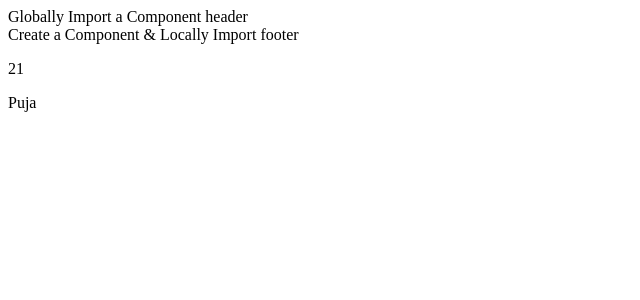
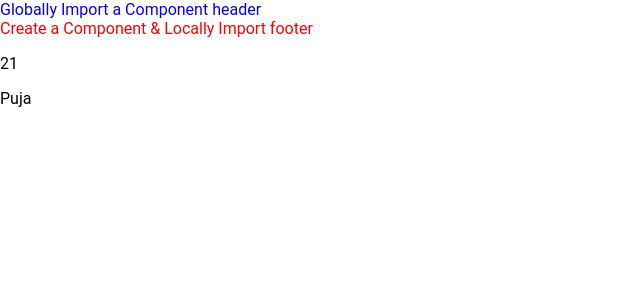
Before and after one commit to chadnitalukder2/vue-main-project, a Vue app: page / in a window 1280 px wide. Shown: the top 300 px of the page, without its empty margins (0-640 px from the left). Built offline with nearby package versions, Linux system fonts and the light colour scheme.

Commit message:
component style

```diff
--- a/public/index.html
+++ b/public/index.html
@@ -6,6 +6,8 @@
     <meta name="viewport" content="width=device-width,initial-scale=1.0">
     <link rel="icon" href="<%= BASE_URL %>favicon.ico">
     <title>Vue js project</title>
+    <link rel="preconnect" href="https://fonts.googleapis.com">
+<link rel="preconnect" href="https://fonts.gstatic.com" crossorigin>
   </head>
   <body>
 
--- a/src/App.vue
+++ b/src/App.vue
@@ -24,5 +24,8 @@ export default {
 </script>
 
 <style>
-
+body{
+  font-family: 'Roboto', sans-serif;
+  margin: 0 auto;
+}
 </style>
--- a/src/Components/baice/App_footer.vue
+++ b/src/Components/baice/App_footer.vue
@@ -3,3 +3,8 @@
         Create a Component & Locally Import footer
     </div>
 </template>
+<style scoped>
+div{
+    color: red;
+}
+</style>
--- a/src/Components/baice/App_header.vue
+++ b/src/Components/baice/App_header.vue
@@ -3,3 +3,8 @@
         Globally Import a Component  header
     </div>
 </template>
+<style scoped>
+div{
+    color: blue;
+}
+</style>
```
